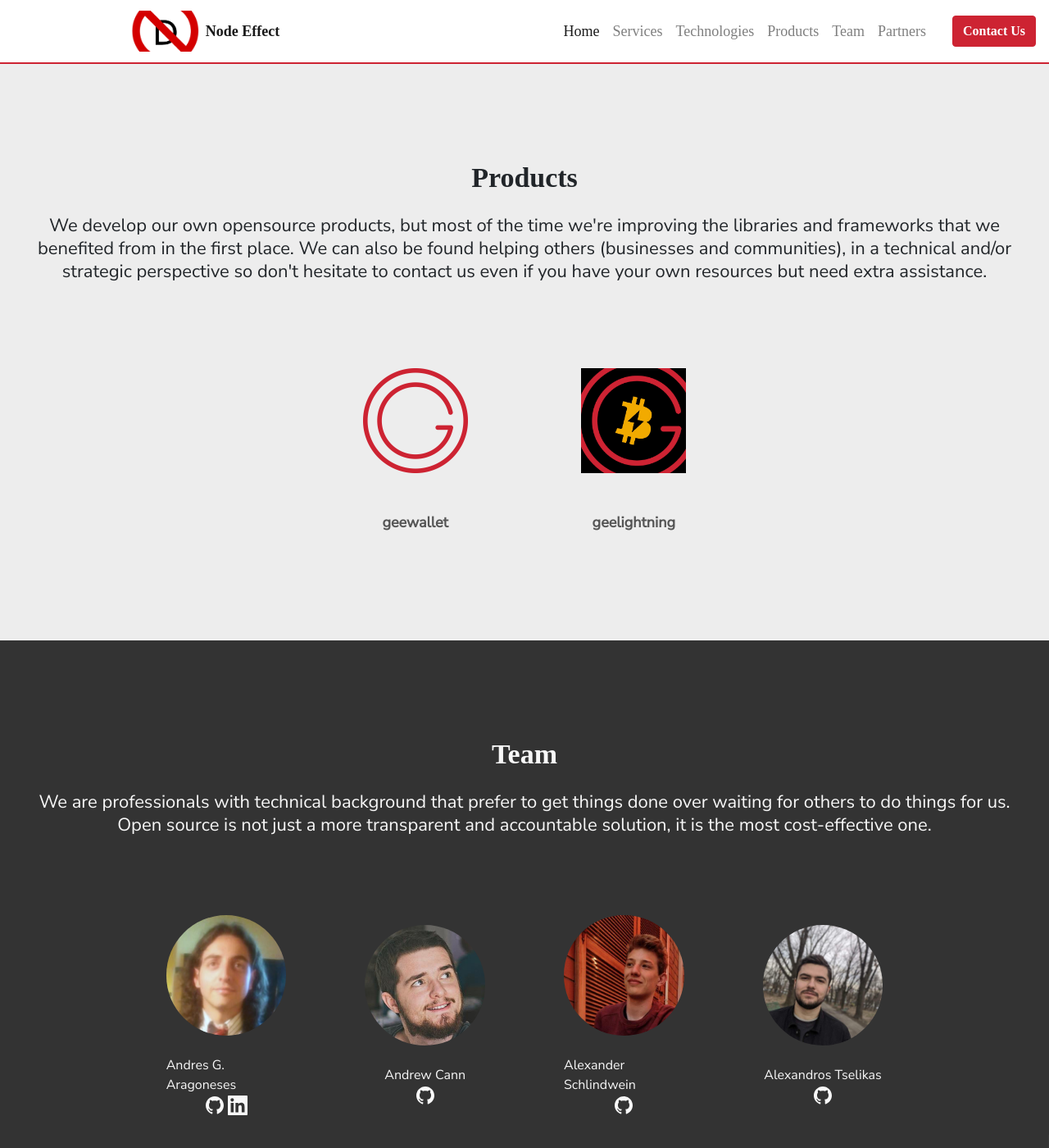
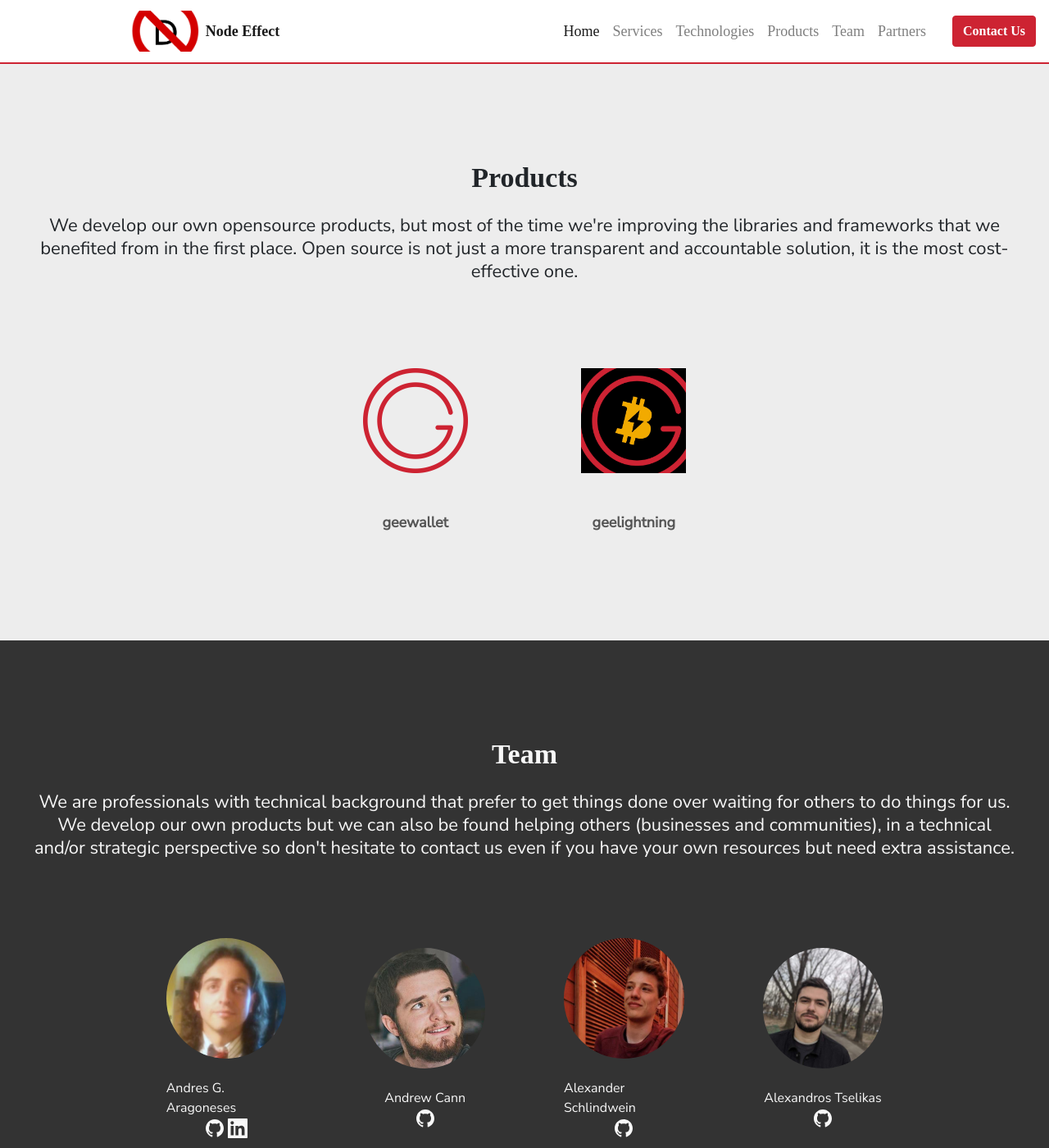
Before and after one commit to aarani/nodeeffect, a Jekyll site: the page built from index.html, in a window 1280 px wide and 1400 px high, scrolled down 2295 px. Shown: the whole window at 82% size. Built offline with Jekyll 4.4.1, drawn with Linux system fonts in a browser that asks for light colours; some web fonts are replaced; some of the changed lines change nothing that is shown.

Commit message:
Swap some text between sections

```diff
--- a/index.html
+++ b/index.html
@@ -102,12 +102,8 @@ permalink: /
             </h2>
             <p>
                 We develop our own opensource products, but most of the time we're improving the libraries and
-                frameworks
-                that we benefited from in the first place. We can also be found helping others (businesses and
-                communities),
-                in a technical and/or strategic perspective so don't hesitate to contact us even if you have your own
-                resources
-                but need extra assistance.
+                frameworks that we benefited from in the first place.
+                Open source is not just a more transparent and accountable solution, it is the most cost-effective one.
             </p>
         </div>
     </div>
@@ -139,7 +135,9 @@ permalink: /
             <p>
                 We are professionals with technical background that prefer to get things done over waiting for others
                 to do things for us. <br />
-                Open source is not just a more transparent and accountable solution, it is the most cost-effective one.
+                We develop our own products but we can also be found helping others (businesses and communities),
+                in a technical and/or strategic perspective so don't hesitate to contact us even if you have your own
+                resources but need extra assistance.
             </p>
         </div>
     </div>
```
